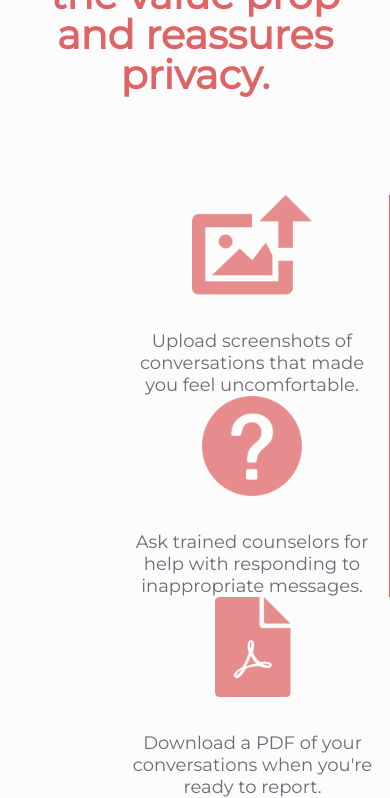
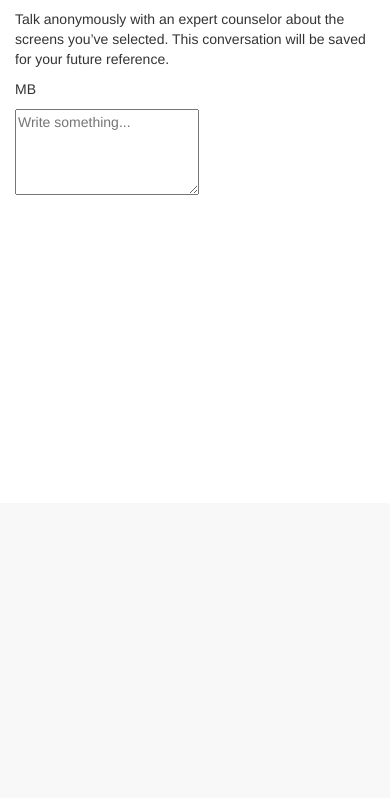
Before and after one commit to rafilurie/ReadMate, a Flask app: template app/templates/counselor.html in a window 390 px wide. Shown: the part 341-1139 px from the top of the page. After the commit the page ends 536 px from the top, so only its background shows below. Run offline with Flask 2, Linux system fonts and the light colour scheme; the template is opened without the code that fills it, so the values that code supplies are empty; some libraries are stand-ins or nearby versions.

Commit message:
add counselor.html to be identical to detail.html for now, should be able to view other things in near future

```diff
--- a/app/routes.py
+++ b/app/routes.py
@@ -2,7 +2,7 @@ import os, time
 import cgi
 from app import app, db
 from flask.ext.login import login_user, logout_user
-from flask import render_template, request, jsonify, abort, Response, url_for, redirect, flash, send_from_directory
+from flask import session, render_template, request, jsonify, abort, Response, url_for, redirect, flash, send_from_directory
 from flask_user import login_required
 from werkzeug import secure_filename
 from models import *
--- a/app/templates/counselor.html
+++ b/app/templates/counselor.html
@@ -1,10 +1,7 @@
-
 {% extends "layout.html" %}
 
 {% block content %}
-<link href= '{{ url_for("static", filename="empty.css") }}' rel='stylesheet' />
-<link href= '{{ url_for("static", filename="modal.css") }}' rel='stylesheet' />
-<script src='{{ url_for("static", filename="img_preview.js") }}'></script>
+<link href= '{{ url_for("static", filename="detail.css") }}' rel='stylesheet' />
 
 <!-- NAVIGATION BAR -->
 <nav class="navbar navbar-default navbar-fixed-top navigation">
@@ -22,91 +19,22 @@
 </nav>
 
 <div class="container-fluid non-nav" id="empty">
-	<div class="col-md-offset-10">
-		<button id="upload-btn" type="" data-toggle="modal" data-target="#myModal">UPLOAD A PHOTO</button>
-	</div>
-	<hr>
-	<h1 class="col-md-8 col-md-offset-2"> This is a header that reenforces the value prop and reassures privacy.</h1>
-	<div class="row valueprops">
-		<div class="col-md-3 col-md-offset-1 value">
-			<div class="row photo">
-				<img class="img" id="photo-upload-img" src="static/photo-upload.png" alt="Photo Upload">
-			</div>
-			<div class="row image-blurb">
-				Upload screenshots of<br>conversations that made<br>you feel uncomfortable.
-			</div>
-		</div>
-		<div class="col-md-3 value">
-			<div class="row photo">
-				<img class="img" id="question-icon-img" src="static/question-icon.png" alt="Question">
-			</div>
-			<div class="row image-blurb">
-				Ask trained counselors for<br>help with responding to<br>inappropriate messages.
-			</div>
-		</div>
-		<div class="col-md-3 value">
-			<div class="row photo">
-				<img class="img" id="pdf-icon-img" src="static/pdf-icon.png" alt="PDF Icon">
-			</div>
-			<div class="row image-blurb">
-				Download a PDF of your<br>conversations when you're<br>ready to report.
+  <div class="row mini-header">
+    <div class="col-md-3 location" >Person > {perpname}</div>
   </div>
 </div>
 
+<div class = "container" id ="top-container">
+<div class="row">
+  <div class="col-md-7"><img src = '{{ url_for("static", filename="screenshot.jpg") }}' id="large-image" rel='stylesheet' /></div>
+  <div class="col-md-5" id="get_help">
+  		<p id="head">GET HELP<p>
+  		<p id="subhead">Talk anonymously with an expert counselor about the screens you’ve selected. This conversation will be saved for your future reference.</p>
+  		<div class="avatar"><p>MB</p></div>
+  		<textarea rows="4" placeholder="Write something..."></textarea>
   </div>
-	<div class="modal fade" id="myModal" role="dialog">
-		<div class="modal-dialog">
-
-	    	<!-- Modal content-->
-	    	<div class="modal-content">
-
-	    		<div class="modal-header">
-	    			<button type="button" class="close" data-dismiss="modal">&times;</button>
-	    			<h4 class="modal-title">UPLOAD A PHOTO</h4>
-	    		</div>
-
-	    		<form method="POST" action="/upload" enctype="multipart/form-data">
-		    		<div class="modal-body row">
-
-		    			<div class="col-md-6">
-		    				<img id="output"/>
-		    				<input name ="file" type="file" accept="image/*" onchange="loadFile(event)">
-		    			</div>
-
-		    			<div class="col-md-6">
-
-		    				<div class="input-group">
-		    					<p class="input-header">Who sent you this message?</p>
-		    					<p class="input-subheader">Give them a nickname like "butthead123" to preserve annonymity.</p>
-		    					<input class="input-field" type="text" name="name" placeholder=" Name">
-		    				</div>
-
-		    				<div class="input-group">
-		    					<p class="input-header">When did this happen?</p>
-		    					<input class="input-field" type="date" name="date" placeholder="">
-		    				</div>
-
-		    				<div class="input-group">
-		    					<p class="input-header">What's the context?</p>
-		    					<p class="input-subheader">Add some notes about the context of this exchange (where it happened, why it happened, any relevant events before/afterwards, etc.)</p>
-		    					<textarea class="input-field" id="textfield" rows="10" placeholder=" Context" name="content"></textarea>
-		    				</div>
-
 </div>
 </div>
 
-		    		<div class="modal-footer">
-		    			<input type="submit" class="btn btn-default pull-left" id="donebtn" value="Upload">
-		    			<button type="button" class="btn btn-default pull-left" id="cancelbtn" data-dismiss="modal">CANCEL</button>
-		    		</div>
-	    		</form>
-
-	    	</div>
-	    	<!-- MODAL ENDS -->
-
-	    </div>
-	</div>
-
-</div>
 
 {% endblock %}
```
Lines whose indentation alone changed are shown as unchanged.
